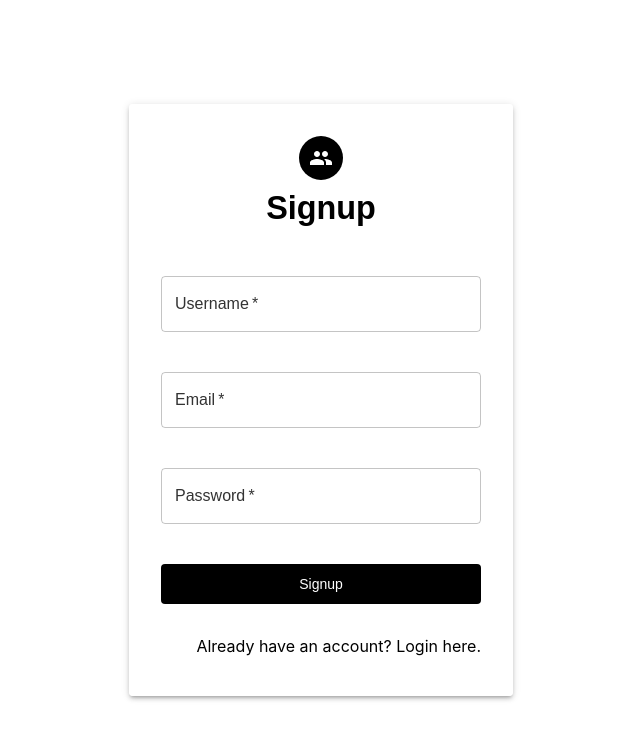
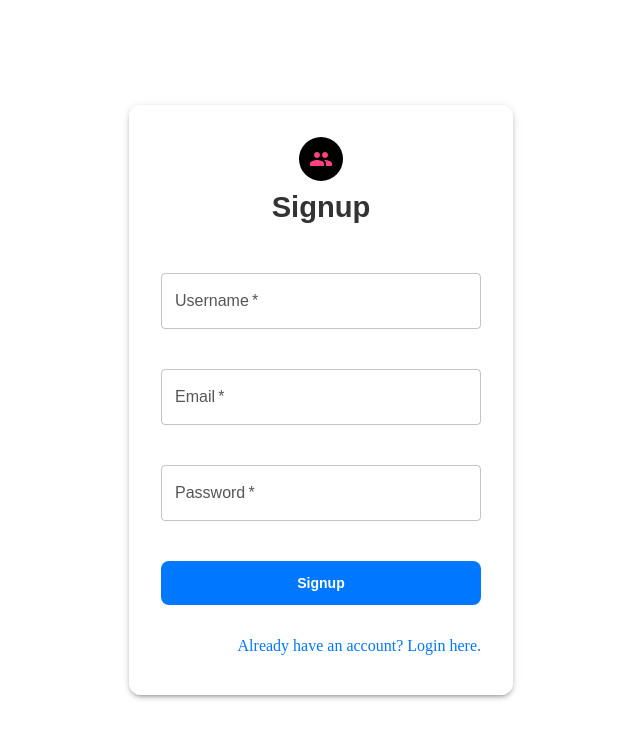
Before and after one commit to singhutsav5502/Hacktivate_Redact_Frontend, a React (Create React App) app: page /signup in a window 1280 px wide. Shown: the top 740 px of the page, without its empty margins (319-959 px from the left). Built offline with nearby package versions, Linux system fonts and the light colour scheme.

Commit message:
hard reset theming and adjust upload page

```diff
--- a/src/components/Home/Sidebar.jsx
+++ b/src/components/Home/Sidebar.jsx
@@ -58,7 +58,7 @@ const Sidebar = () => {
               width="100%"
             >
               <ListItemButton>
-                <ListItemText primary="Upload" />
+                <ListItemText primary="Upload"/>
               </ListItemButton>
             </Link>
           </ListItem>
@@ -72,7 +72,7 @@ const Sidebar = () => {
               width="100%"
             >
               <ListItemButton>
-                <ListItemText primary="View Redacted Files" />
+                <ListItemText primary="View Redacted Files"/>
               </ListItemButton>
             </Link>
           </ListItem>
--- a/src/index.css
+++ b/src/index.css
@@ -1,18 +1,28 @@
-*{
+* {
   margin: 0;
   padding: 0;
   box-sizing: border-box;
 }
 body {
   margin: 0;
-  font-family: -apple-system, BlinkMacSystemFont, 'Segoe UI', 'Roboto', 'Oxygen',
-    'Ubuntu', 'Cantarell', 'Fira Sans', 'Droid Sans', 'Helvetica Neue',
-    sans-serif;
   -webkit-font-smoothing: antialiased;
   -moz-osx-font-smoothing: grayscale;
 }
 
-code {
-  font-family: source-code-pro, Menlo, Monaco, Consolas, 'Courier New',
-    monospace;
+/* Custom scrollbar styles for WebKit browsers */
+::-webkit-scrollbar {
+  width: 6px; /* Width of the scrollbar */
 }
+
+::-webkit-scrollbar-thumb {
+  background-color: #333; /* Color of the scrollbar thumb */
+  border-radius: 4px; /* Roundness of the scrollbar thumb */
+}
+
+::-webkit-scrollbar-thumb:hover {
+  background-color: #555; /* Color of the scrollbar thumb on hover */
+}
+
+::-webkit-scrollbar-track {
+  background-color: #f0f0f0; /* Background color of the scrollbar track */
+}
--- a/src/theme.js
+++ b/src/theme.js
@@ -3,130 +3,135 @@ import { createTheme, responsiveFontSizes } from '@mui/material/styles';
 let theme = createTheme({
   palette: {
     primary: {
-            main: '#000000', // Black color for primary
-            contrastText: '#ffffff', // White text on primary buttons
+      main: '#0077FF', // Bright blue for primary
+      contrastText: '#FFFFFF', // White text on primary buttons
     },
     secondary: {
-            main: '#ffffff', // Vibrant orange for secondary actions and highlights
-            contrastText: '#ffffff', // White text on secondary buttons
+      main: '#FF4081', // Pink for secondary actions and highlights
+      contrastText: '#FFFFFF', // White text on secondary buttons
     },
     background: {
-            default: '#ffffff', // Default background color (white)
-            paper: '#f5f5f5', // Light grey for paper backgrounds
+      default: '#F4F6F8', // Light grey for the main background
+      paper: '#FFFFFF', // White for paper backgrounds
     },
     text: {
-            primary: '#000000', // Primary text color (black)
-            secondary: '#666666', // Secondary text color (dark gray)
+      primary: '#333333', // Dark grey for primary text
+      secondary: '#666666', // Medium grey for secondary text
     },
-        divider: '#dddddd', // Light grey for dividers
+    divider: '#E0E0E0', // Light grey for dividers
   },
   typography: {
-        fontFamily: '"GeistSans", sans-serif', // Default font
+    fontFamily: '"GeistSans", sans-serif',
     h1: {
-            fontFamily: '"GeistSans", sans-serif', // Header font
       fontWeight: 700,
-            color: '#000000', // Black color for headers
+      fontSize: '2.75rem',
+      color: '#333333',
     },
     h2: {
-            fontFamily: '"GeistSans", sans-serif', // Header font
       fontWeight: 700,
-            color: '#000000', // Black color for headers
+      fontSize: '2.25rem',
+      color: '#333333',
     },
     h3: {
-            fontFamily: '"GeistSans", sans-serif', // Header font
       fontWeight: 600,
-            color: '#000000', // Black color for headers
+      fontSize: '2rem',
+      color: '#333333',
     },
     h4: {
-            fontFamily: '"GeistSans", sans-serif', // Header font
       fontWeight: 600,
-            color: '#000000', // Black color for headers
+      fontSize: '1.75rem',
+      color: '#333333',
     },
     h5: {
-            fontFamily: '"GeistSans", sans-serif', // Header font
       fontWeight: 500,
-            color: '#000000', // Black color for headers
+      fontSize: '1.5rem',
+      color: '#333333',
     },
     h6: {
-            fontFamily: '"GeistSans", sans-serif', // Header font
       fontWeight: 500,
-            color: '#000000', // Black color for headers
+      fontSize: '1.25rem',
+      color: '#333333',
     },
     body1: {
-            fontFamily: '"GeistSans", sans-serif', // Body font
-            color: '#333333', // Darker gray for body text
+      fontSize: '1rem',
+      color: '#555555', // Slightly darker grey for body text
     },
     body2: {
-            fontFamily: '"GeistSans", sans-serif', // Body font
-            color: '#666666', // Medium gray for secondary body text
+      fontSize: '0.875rem',
+      color: '#777777', // Medium grey for secondary body text
     },
     monospace: {
-            fontFamily: '"GeistMono", monospace', // Monospace font
+      fontFamily: '"GeistMono", monospace',
     },
   },
   components: {
     MuiButton: {
       styleOverrides: {
         root: {
-                    borderRadius: '4px',
+          borderRadius: '8px',
           textTransform: 'none',
-                    padding: '8px 16px',
+          padding: '10px 20px',
           boxShadow: 'none',
+          fontWeight: 600,
         },
         contained: {
-                    color: '#ffffff',
-                    backgroundColor: '#000000', // Black background for contained buttons
+          color: '#FFFFFF',
+          backgroundColor: '#0077FF',
           '&:hover': {
-                        backgroundColor: '#333333', // Dark grey on hover
+            backgroundColor: '#005BBB', // Darker blue on hover
           },
         },
         outlined: {
-                    color: '#000000',
-                    borderColor: '#000000', // Black border for outlined buttons
+          color: '#0077FF',
+          borderColor: '#0077FF',
           '&:hover': {
-                        borderColor: '#ff5722', // Vibrant orange border on hover
-                        color: '#ff5722', // Vibrant orange text on hover
+            borderColor: '#FF4081',
+            color: '#FF4081', // Pink on hover
           },
         },
       },
     },
     MuiTypography: {
       styleOverrides: {
-                h1: {
-                    color: '#000000', // Black color for headers
-                },
-                h2: {
-                    color: '#000000', // Black color for headers
-                },
-                h3: {
-                    color: '#000000', // Black color for headers
-                },
-                h4: {
-                    color: '#000000', // Black color for headers
-                },
-                h5: {
-                    color: '#000000', // Black color for headers
-                },
-                h6: {
-                    color: '#000000', // Black color for headers
+        gutterBottom: {
+          marginBottom: '0.5em',
         },
       },
     },
     MuiPaper: {
       styleOverrides: {
         root: {
-                    boxShadow: '0px 4px 6px rgba(0, 0, 0, 0.1)', // Subtle shadow for paper elements
+          borderRadius: '12px', // Rounded corners for paper elements
+          padding: '16px',
+          boxShadow: '0px 4px 10px rgba(0, 0, 0, 0.1)', // Subtle shadow for paper elements
         },
       },
     },
     MuiCard: {
       styleOverrides: {
         root: {
-                    boxShadow: '0px 4px 8px rgba(0, 0, 0, 0.2)', // More pronounced shadow for cards
+          borderRadius: '12px', // Rounded corners for cards
+          boxShadow: '0px 6px 15px rgba(0, 0, 0, 0.15)', // More pronounced shadow for cards
+        },
+      },
+    },
+    MuiAppBar: {
+      styleOverrides: {
+        colorPrimary: {
+          backgroundColor: '#FFFFFF', // White background for AppBar
+          color: '#333333', // Dark text for AppBar
+        },
+      },
+    },
+    MuiDivider: {
+      styleOverrides: {
+        root: {
+          margin: '16px 0',
         },
       },
     },
   },
 });
+
 theme = responsiveFontSizes(theme);
 export default theme;
```
Also changed, not shown: src/components/Home/Upload.jsx (+123 -35 lines), src/components/Home/ViewFilesComponent.jsx (+27 -18 lines). Lines whose indentation alone changed are shown as unchanged.
